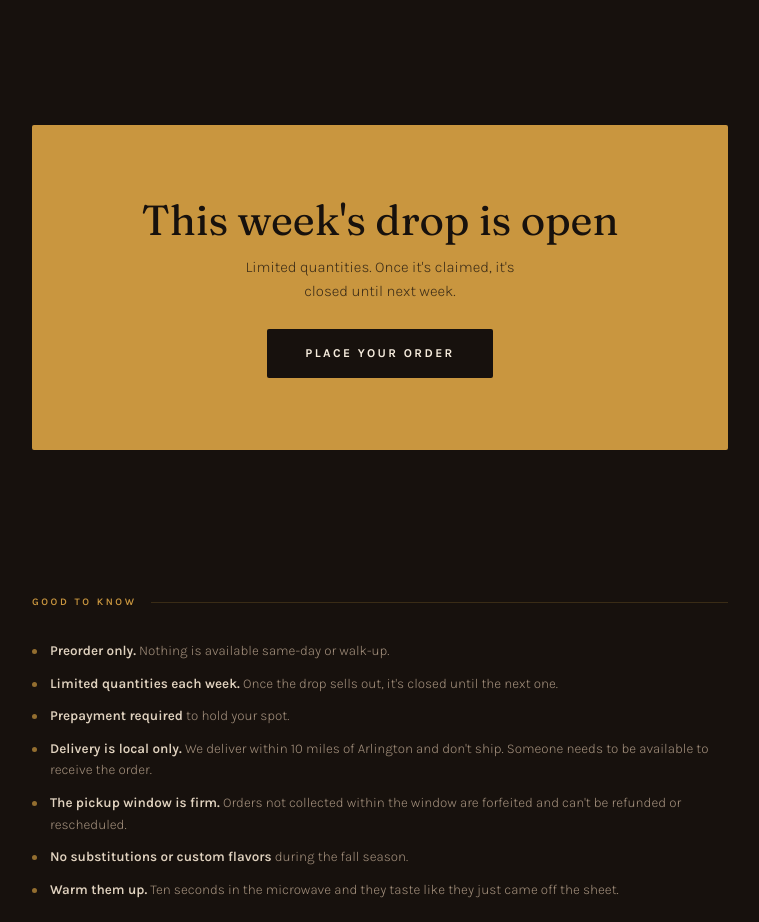
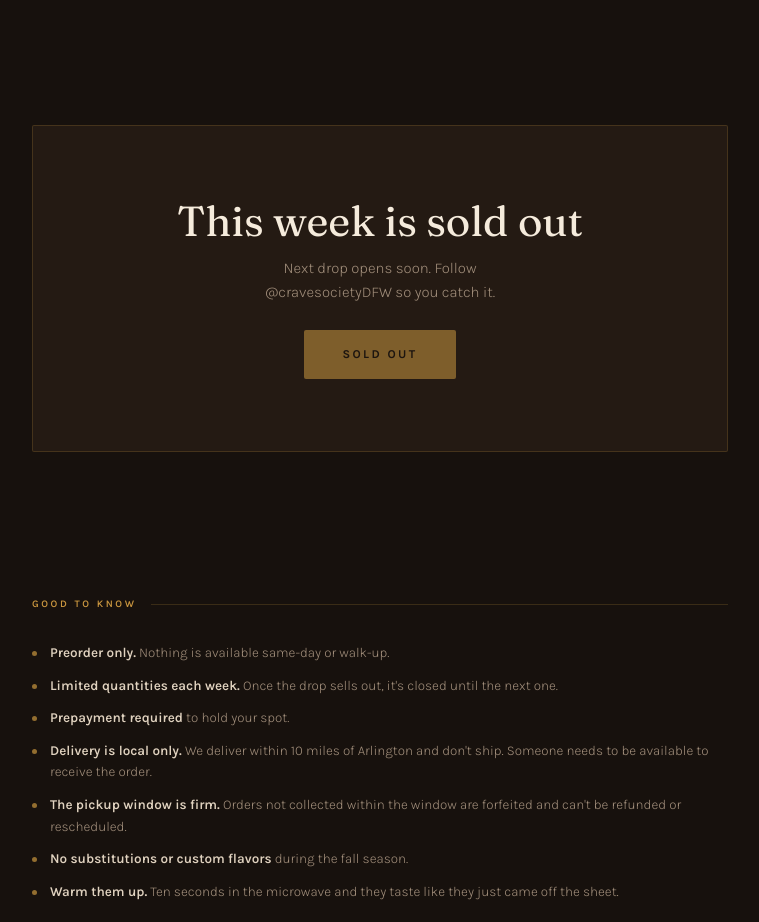
Before and after one commit to mslaceyj-source/Crave-society, a plain HTML site: page Index.html in a window 1280 px wide. Shown: the part 4000-4922 px from the top of the page, without its empty margins (260-1019 px from the left). Drawn offline with Linux system fonts and the light colour scheme.

Commit message:
Update Index.html

```diff
--- a/Index.html
+++ b/Index.html
@@ -34,7 +34,7 @@ const DROP = {
   ],
 
   // Set to true when you sell out. Flips the banner and button.
-  soldOut: false
+  soldOut: true
 
 };
 
```
